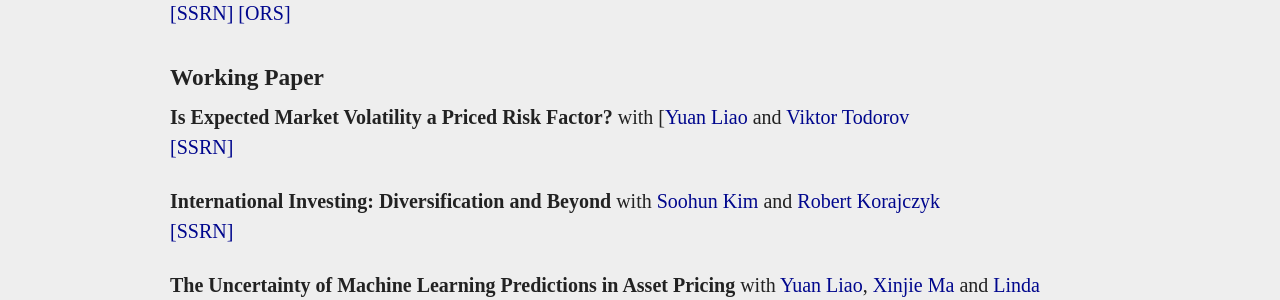
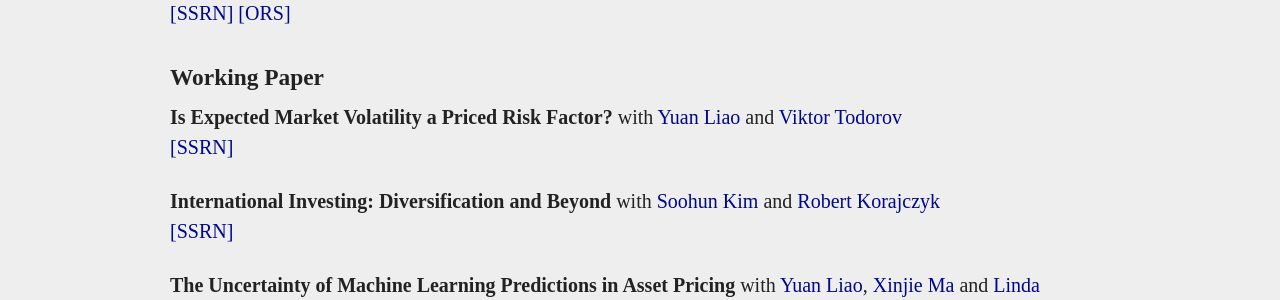
Before and after one commit to aneuhierl/aneuhierl.github.io, a Jekyll site: the page built from research.md, in a window 1280 px wide and 900 px high, scrolled down 1514 px. Shown: the part 154-454 px from the top of the window. Built offline with Jekyll 4.4.1, drawn with Linux system fonts in a browser that asks for light colours; comment, search, counter and statistics services are not loaded.

```diff
--- a/research.md
+++ b/research.md
@@ -141,7 +141,7 @@ _OR Spectrum_, (2010), 32, 49-60.
 
 
 ### <a id="wp"></a>Working Paper ###
-**Is Expected Market Volatility a Priced Risk Factor?**  with [[Yuan Liao](https://pliaoxp.github.io/){:target="_blank"} and [Viktor Todorov](https://sites.google.com/view/viktor-todorov){:target="_blank"}
+**Is Expected Market Volatility a Priced Risk Factor?**  with [Yuan Liao](https://pliaoxp.github.io/){:target="_blank"} and [Viktor Todorov](https://sites.google.com/view/viktor-todorov){:target="_blank"}
 [[SSRN]](https://papers.ssrn.com/sol3/papers.cfm?abstract_id=6939978){:target="_blank"}
 
 **International Investing: Diversification and Beyond**  with [Soohun Kim](https://soohunkimi.github.io/myWebpage/) and [Robert Korajczyk](https://www.kellogg.northwestern.edu/faculty/directory/korajczyk_robert.aspx){:target="_blank"}
```
